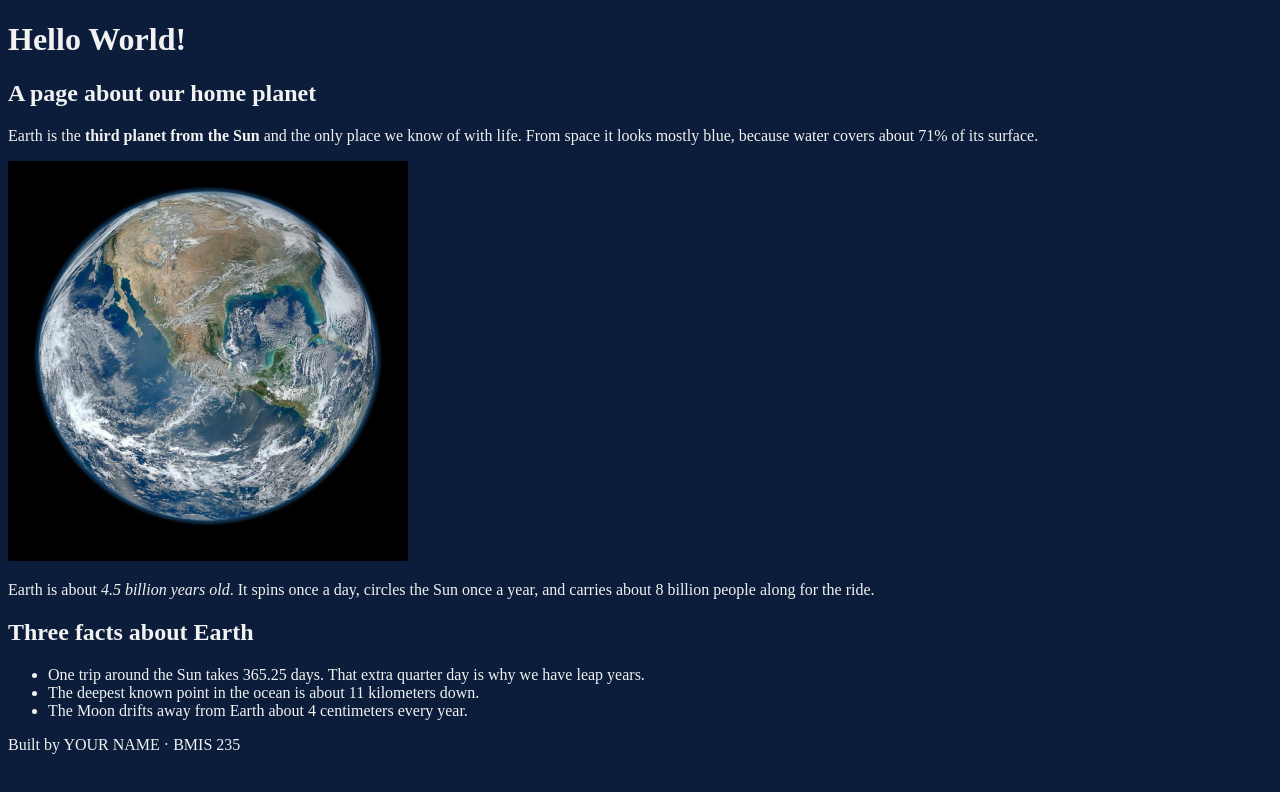
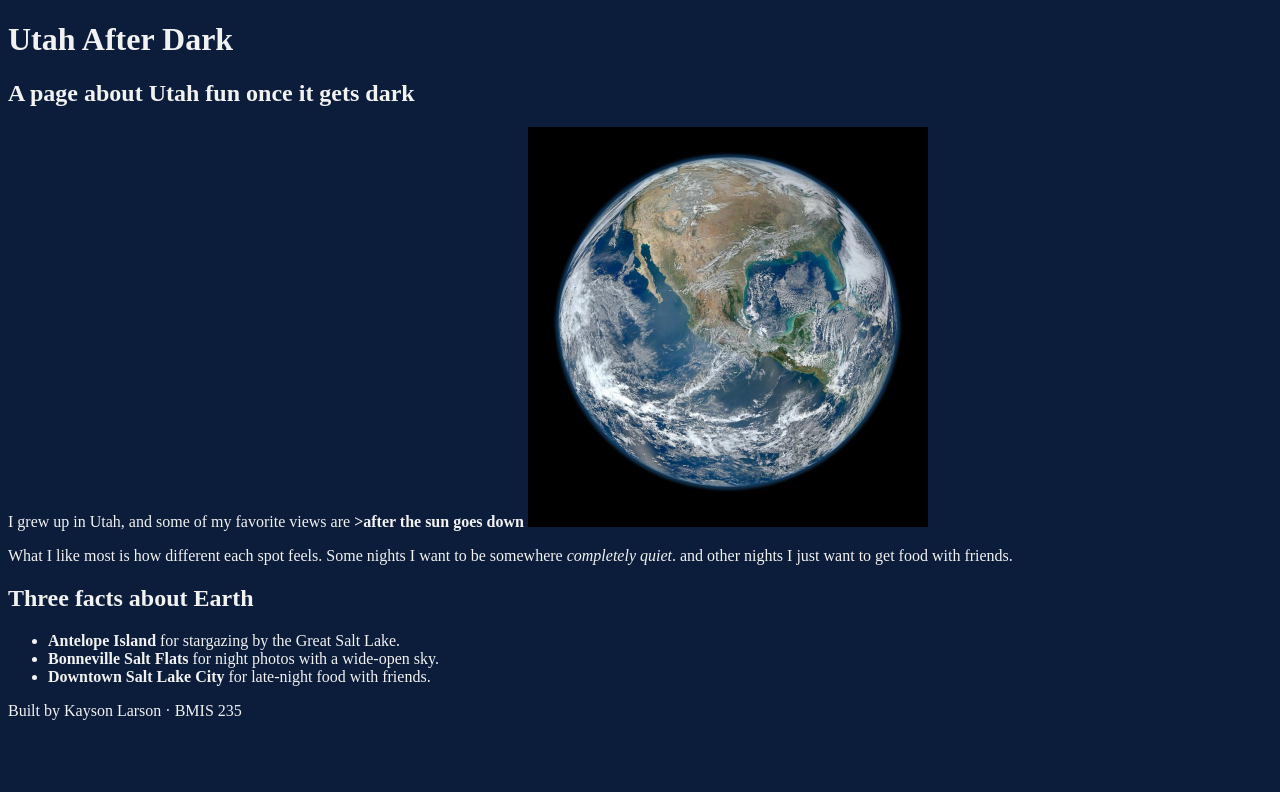
Before and after one commit to kaysonlarson/bmis235-html-1, a plain HTML site: page index.html in a window 1280 px wide. Drawn offline with Linux system fonts and the light colour scheme.

Commit message:
Utah After Dark page

```diff
--- a/index.html
+++ b/index.html
@@ -11,7 +11,7 @@
     <meta name="author" content="YOUR NAME">
 
     <!-- this is the title that shows up on the browser tab -->
-    <title>Hello World</title>
+    <title>Kayson Larson</title>
 
     <style>
         /* change these colors */
@@ -22,24 +22,24 @@
     </style>
 </head>
 <body>
-    <h1>Hello World!</h1>
-    <h2>A page about our home planet</h2>
+    <h1>Utah After Dark</h1>
+    <h2>A page about Utah fun once it gets dark</h2>
 
-    <p>Earth is the <strong>third planet from the Sun</strong> and the only place we know of with life. From space it looks mostly blue, because water covers about 71% of its surface.</p>
+    <p>I grew up in Utah, and some of my favorite views are <strong>>after the sun goes down</strong You can see the stars over the lake, take pictures out on the salt flats, or grab food downtown.</p>
 
     <!-- Image: the file name here must match the file in the folder exactly -->
     <img src="earth.jpg" alt="NASA photo of Earth from space, showing blue oceans, white clouds and brown land" width="400">
 
-    <p>Earth is about <em>4.5 billion years old</em>. It spins once a day, circles the Sun once a year, and carries about 8 billion people along for the ride.</p>
+    <p>What I like most is how different each spot feels. Some nights I want to be somewhere <em>completely quiet</em>. and other nights I just want to get food with friends.</p>
 
     <h2>Three facts about Earth</h2>
     <ul>
-        <li>One trip around the Sun takes 365.25 days. That extra quarter day is why we have leap years.</li>
-        <li>The deepest known point in the ocean is about 11 kilometers down.</li>
-        <li>The Moon drifts away from Earth about 4 centimeters every year.</li>
+        <li><strong>Antelope Island</strong> for stargazing by the Great Salt Lake.</li>
+        <li><strong>Bonneville Salt Flats</strong> for night photos with a wide-open sky.</li>
+        <li><strong>Downtown Salt Lake City</strong> for late-night food with friends.</li>
     </ul>
 
     <!-- Footer: fill in your name -->
-    <p>Built by YOUR NAME &middot; BMIS 235</p>
+    <p>Built by Kayson Larson &middot; BMIS 235</p>
 </body>
 </html>
```
